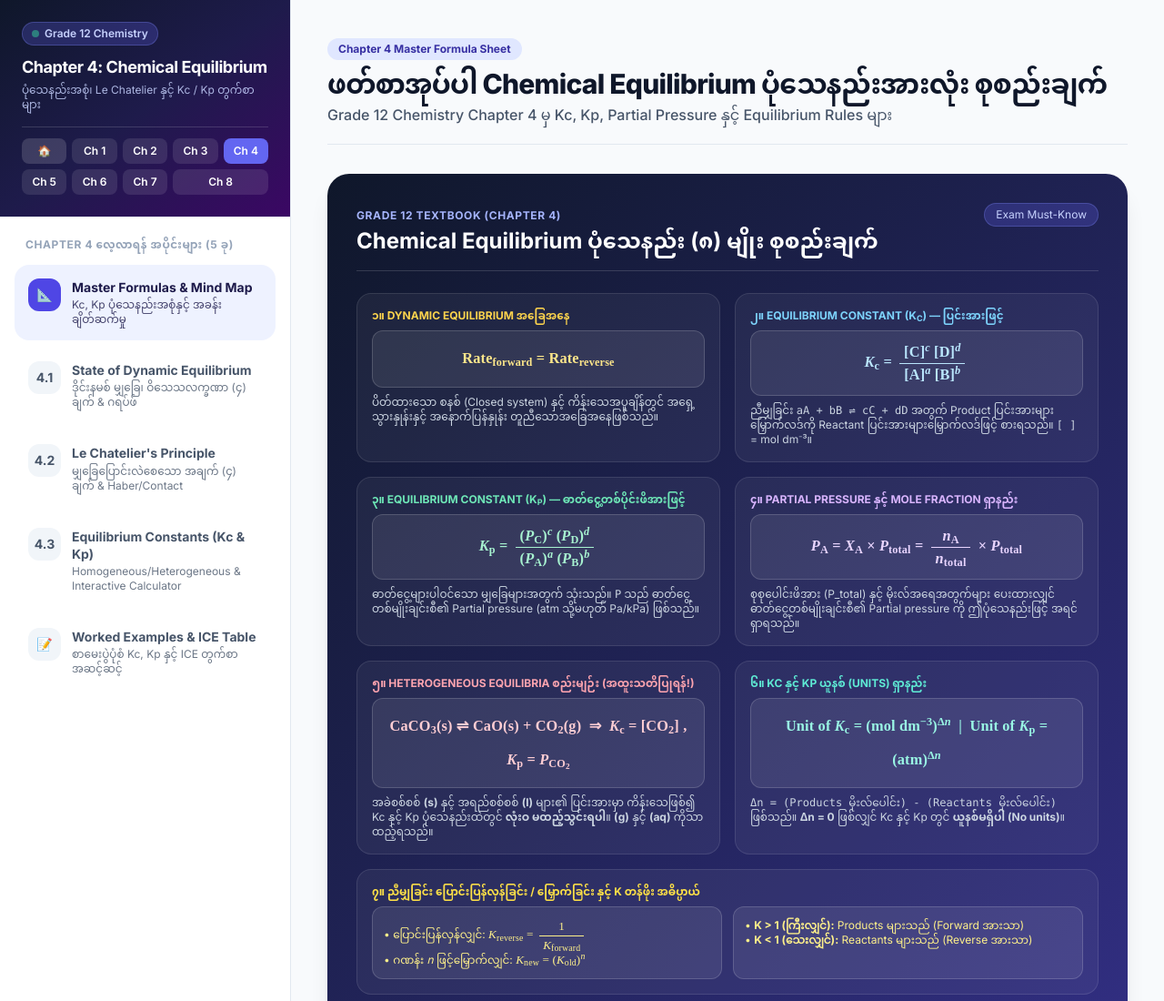
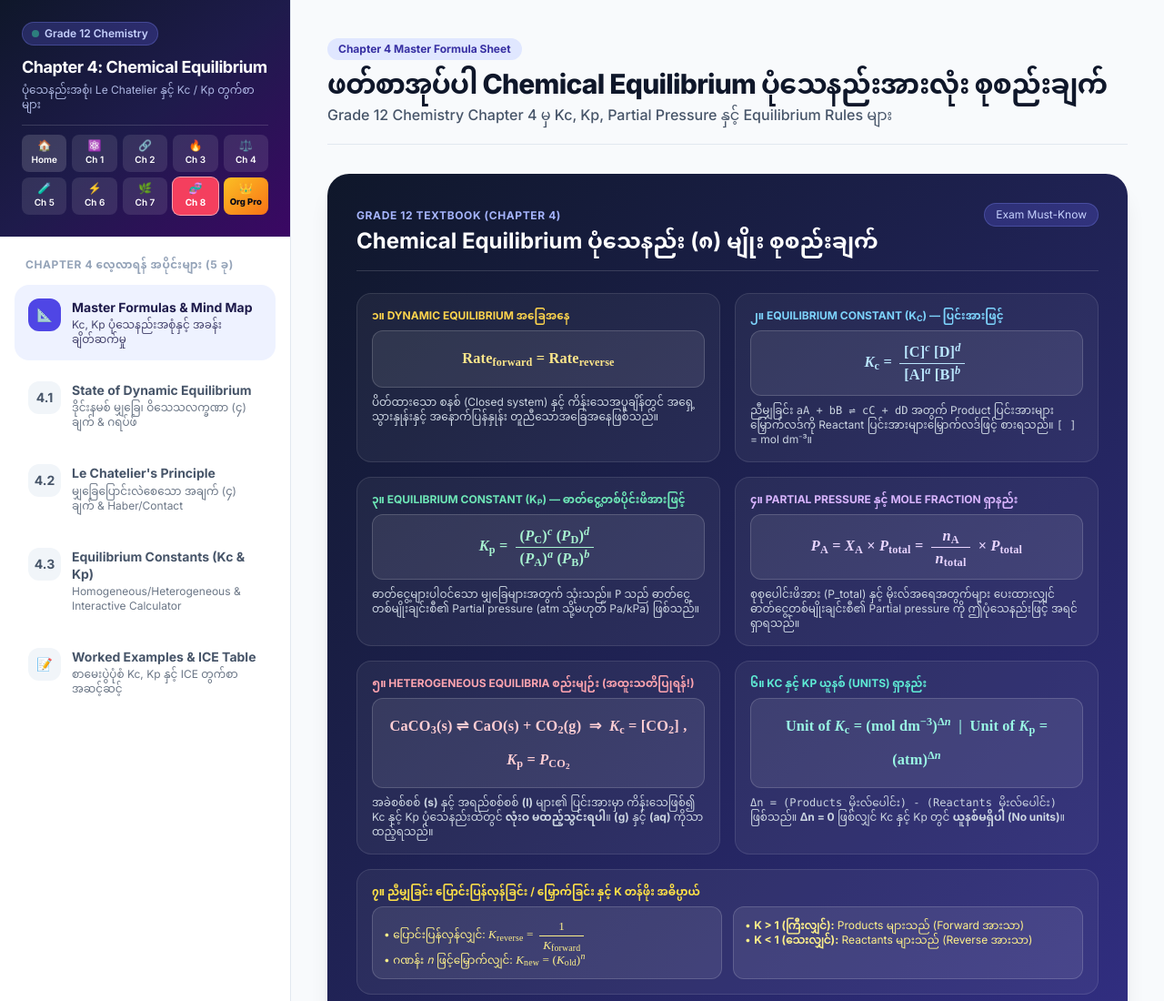
Before and after one commit to berrycran976-star/Grade-12-chem-chapter-1to8-summary-, a plain HTML site: page chapter4.html in a window 1280 px wide. Shown: the top 1100 px of the page at 91% size. Drawn offline with nearby package versions, Linux system fonts and the light colour scheme.

Commit message:
Enhance chapter navigation with icons and layout
Updated the navigation bar to include icons and improved layout for chapter links.

```diff
--- a/chapter4.html
+++ b/chapter4.html
@@ -131,20 +131,50 @@
                 <h2 class="mt-3 text-lg font-bold tracking-tight leading-snug">Chapter 4: Chemical Equilibrium</h2>
                 <p class="mt-1 text-xs text-indigo-200/85">ပုံသေနည်းအစုံ၊ Le Chatelier နှင့် Kc / Kp တွက်စာများ</p>
 
-                <!-- အခန်း ၁ မှ ၈ အထိ ပြောင်းရန် ခလုတ်များ -->
-                <div class="mt-4 pt-3 border-t border-white/15 grid grid-cols-5 gap-1.5">
-                    <a href="index.html" class="text-center py-1.5 px-1 rounded-lg bg-white/15 hover:bg-white/25 text-xs font-semibold text-white transition">🏠</a>
-                    <a href="chapter1.html" class="text-center py-1.5 px-1 rounded-lg bg-white/10 hover:bg-white/25 text-xs font-semibold text-white transition">Ch 1</a>
-                    <a href="chapter2.html" class="text-center py-1.5 px-1 rounded-lg bg-white/10 hover:bg-white/25 text-xs font-semibold text-white transition">Ch 2</a>
-                    <a href="chapter3.html" class="text-center py-1.5 px-1 rounded-lg bg-white/10 hover:bg-white/25 text-xs font-semibold text-white transition">Ch 3</a>
-                    <a href="chapter4.html" class="text-center py-1.5 px-1 rounded-lg bg-indigo-500 text-xs font-semibold text-white shadow-xs">Ch 4</a>
-                    <a href="chapter5.html" class="text-center py-1.5 px-1 rounded-lg bg-white/10 hover:bg-white/25 text-xs font-semibold text-white transition">Ch 5</a>
-                    <a href="chapter6.html" class="text-center py-1.5 px-1 rounded-lg bg-white/10 hover:bg-white/25 text-xs font-semibold text-white transition">Ch 6</a>
-                    <a href="chapter7.html" class="text-center py-1.5 px-1 rounded-lg bg-white/10 hover:bg-white/25 text-xs font-semibold text-white transition">Ch 7</a>
-                    <a href="chapter8.html" class="col-span-2 text-center py-1.5 px-1 rounded-lg bg-white/10 hover:bg-white/25 text-xs font-semibold text-white transition">Ch 8</a>
+                <!-- Cross-Chapter Page Navigation Bar (10 Items: Home, Ch 1–8, Organic Pro) -->
+                <div class="mt-3.5 pt-2.5 border-t border-white/15 grid grid-cols-5 gap-1.5">
+                    <a href="index.html" class="flex flex-col items-center justify-center py-1.5 px-1 rounded-lg bg-white/15 hover:bg-white/25 text-[10px] font-semibold text-white transition" title="Home">
+                        <span class="text-xs leading-none">🏠</span>
+                        <span class="mt-0.5">Home</span>
+                    </a>
+                    <a href="chapter1.html" class="flex flex-col items-center justify-center py-1.5 px-1 rounded-lg bg-white/10 hover:bg-white/25 text-[10px] font-semibold text-white transition" title="Chapter 1">
+                        <span class="text-xs leading-none">⚛️</span>
+                        <span class="mt-0.5">Ch 1</span>
+                    </a>
+                    <a href="chapter2.html" class="flex flex-col items-center justify-center py-1.5 px-1 rounded-lg bg-white/10 hover:bg-white/25 text-[10px] font-semibold text-white transition" title="Chapter 2">
+                        <span class="text-xs leading-none">🔗</span>
+                        <span class="mt-0.5">Ch 2</span>
+                    </a>
+                    <a href="chapter3.html" class="flex flex-col items-center justify-center py-1.5 px-1 rounded-lg bg-white/10 hover:bg-white/25 text-[10px] font-semibold text-white transition" title="Chapter 3">
+                        <span class="text-xs leading-none">🔥</span>
+                        <span class="mt-0.5">Ch 3</span>
+                    </a>
+                    <a href="chapter4.html" class="flex flex-col items-center justify-center py-1.5 px-1 rounded-lg bg-white/10 hover:bg-white/25 text-[10px] font-semibold text-white transition" title="Chapter 4">
+                        <span class="text-xs leading-none">⚖️</span>
+                        <span class="mt-0.5">Ch 4</span>
+                    </a>
+                    <a href="chapter5.html" class="flex flex-col items-center justify-center py-1.5 px-1 rounded-lg bg-white/10 hover:bg-white/25 text-[10px] font-semibold text-white transition" title="Chapter 5">
+                        <span class="text-xs leading-none">🧪</span>
+                        <span class="mt-0.5">Ch 5</span>
+                    </a>
+                    <a href="chapter6.html" class="flex flex-col items-center justify-center py-1.5 px-1 rounded-lg bg-white/10 hover:bg-white/25 text-[10px] font-semibold text-white transition" title="Chapter 6">
+                        <span class="text-xs leading-none">⚡</span>
+                        <span class="mt-0.5">Ch 6</span>
+                    </a>
+                    <a href="chapter7.html" class="flex flex-col items-center justify-center py-1.5 px-1 rounded-lg bg-white/10 hover:bg-white/25 text-[10px] font-semibold text-white transition" title="Chapter 7">
+                        <span class="text-xs leading-none">🌿</span>
+                        <span class="mt-0.5">Ch 7</span>
+                    </a>
+                    <a href="chapter8.html" class="flex flex-col items-center justify-center py-1.5 px-1 rounded-lg bg-rose-500 text-[10px] font-bold text-white shadow-xs ring-1 ring-rose-300" title="Chapter 8 (Active)">
+                        <span class="text-xs leading-none">🧬</span>
+                        <span class="mt-0.5">Ch 8</span>
+                    </a>
+                    <a href="organic_pro.html" class="flex flex-col items-center justify-center py-1.5 px-1 rounded-lg bg-gradient-to-br from-amber-400 to-orange-500 hover:from-amber-300 hover:to-orange-400 text-[9.5px] font-extrabold text-slate-950 shadow-xs transition" title="Organic Pro">
+                        <span class="text-xs leading-none">👑</span>
+                        <span class="mt-0.5">Org Pro</span>
+                    </a>
                 </div>
             </div>
-
             <!-- Navigation List -->
             <div class="flex-1 overflow-y-auto p-4 space-y-2">
                 <div class="px-3 py-1.5 text-xs font-bold uppercase tracking-wider text-slate-400">
```
